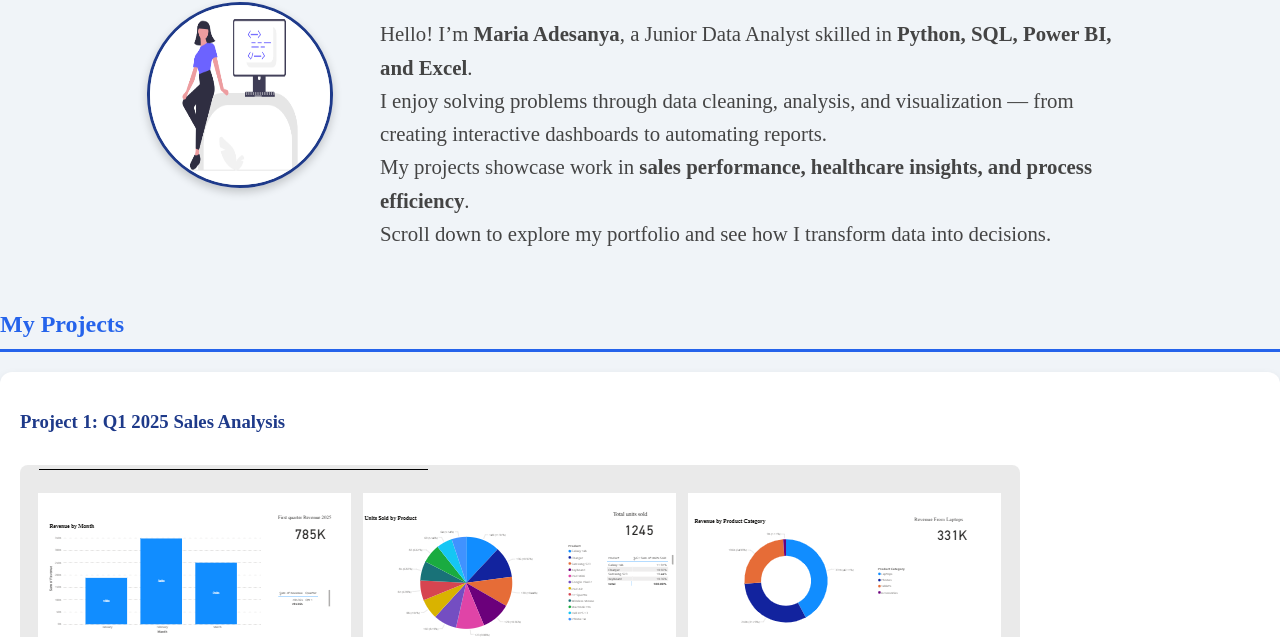
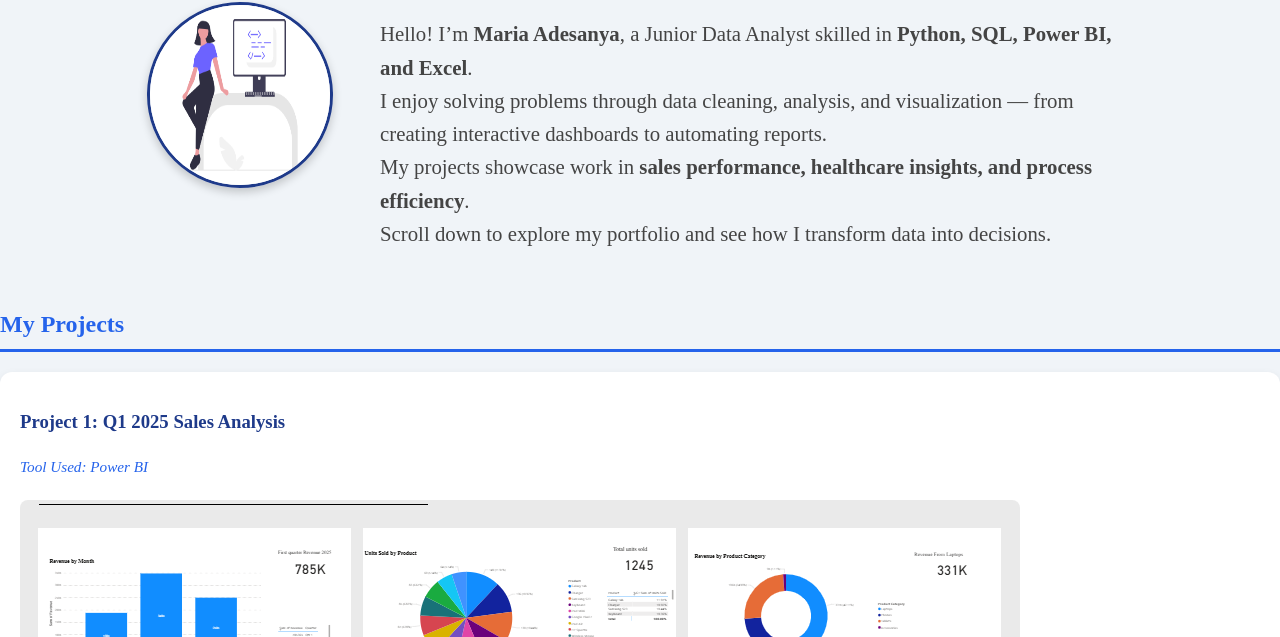
Before and after one commit to Maria-Ade/portfolio, a plain HTML site: page index.html in a window 1280 px wide. Shown: the part 163-800 px from the top of the page. Drawn offline with Linux system fonts and the light colour scheme.

Commit message:
Add files via upload

```diff
--- a/index.html
+++ b/index.html
@@ -54,6 +54,15 @@
     h3 {
       color: #1e3a8a;
       margin-top: 15px;
+    }
+
+    /* Tool/Tech info */
+    .tech-used {
+      font-size: 0.95em;
+      font-style: italic;
+      color: #2563eb;
+      margin-bottom: 10px;
+      display: block;
     }
 
     /* Home Section Flex Layout */
@@ -217,6 +226,7 @@
     <!-- Project 1 -->
     <div class="project">
       <h3>Project 1: Q1 2025 Sales Analysis</h3>
+      <span class="tech-used">Tool Used: Power BI</span>
       <img src="project/powerbi/sales_dashboard.png" alt="Q1 2025 Sales Dashboard" class="project-img">
       <p>This Power BI dashboard analyzes sales data for Q1 2025, showing total revenue, top product categories, best-selling stores and products, and revenue trends over the three months.</p>
       <a href="https://app.powerbi.com/groups/me/dashboards/d45e2ffb-a7b8-40a9-b055-4514b415c9da?experience=power-bi&clientSideAuth=0" class="button" target="_blank">View Dashboard</a>
@@ -225,6 +235,7 @@
     <!-- Project 2 -->
     <div class="project" id="project2">
       <h3>Project 2: Healthcare Data Analysis – Key Insights</h3>
+      <span class="tech-used">Tool Used: Excel</span>
       <img src="project/excel/health.png" alt="Healthcare Data Analysis Dashboard" class="project-img">
       <img src="project/excel/health2.png" alt="Healthcare Data Analysis Chart" class="project-img">
       <p>Analyzed patient demographics, hospital admissions, medical costs, and test results to uncover trends in healthcare usage. Findings show consistent patient age across conditions, higher costs for elective admissions, varied billing by insurance providers, and evenly distributed clinical outcomes.</p>
@@ -245,6 +256,7 @@
     <!-- Project 3 -->
     <div class="project" id="project-olympic">
       <h3>Project 3: Olympic Medal Analytics — Key Insights [1896-2014]</h3>
+      <span class="tech-used">Tools Used: Power BI + SQL</span>
       <img src="project/olympic/olympic.jpg" alt="Power BI Olympic dashboard showing medals by country, yearly trends, seasons, and athletes" class="project-img">
       <p>Built an interactive Power BI report to explore medals by <strong>country</strong>, <strong>year</strong>, <strong>season</strong>, and <strong>athlete</strong>. Highlights include a gold-medal share view, per-capita medal efficiency, and country profiles with population & GDP per capita context.</p>
       <div class="more-desc" style="display: none;">
@@ -272,6 +284,7 @@
     <!-- Project 4 -->
     <div class="project" id="project-amazon">
       <h3>Project 4: Amazon Sentiment Analysis</h3>
+      <span class="tech-used">Tool Used: Python</span>
       <p>This project analyzes customer sentiment from Amazon product reviews using Python. The pipeline includes data cleaning, tokenization, vectorization, and training a classification model. The model predicts whether a review is <strong>positive</strong>, <strong>neutral</strong>, or <strong>negative</strong>.</p>
       <div class="more-desc" style="display: none;">
         <h3>Key Results</h3>
```
